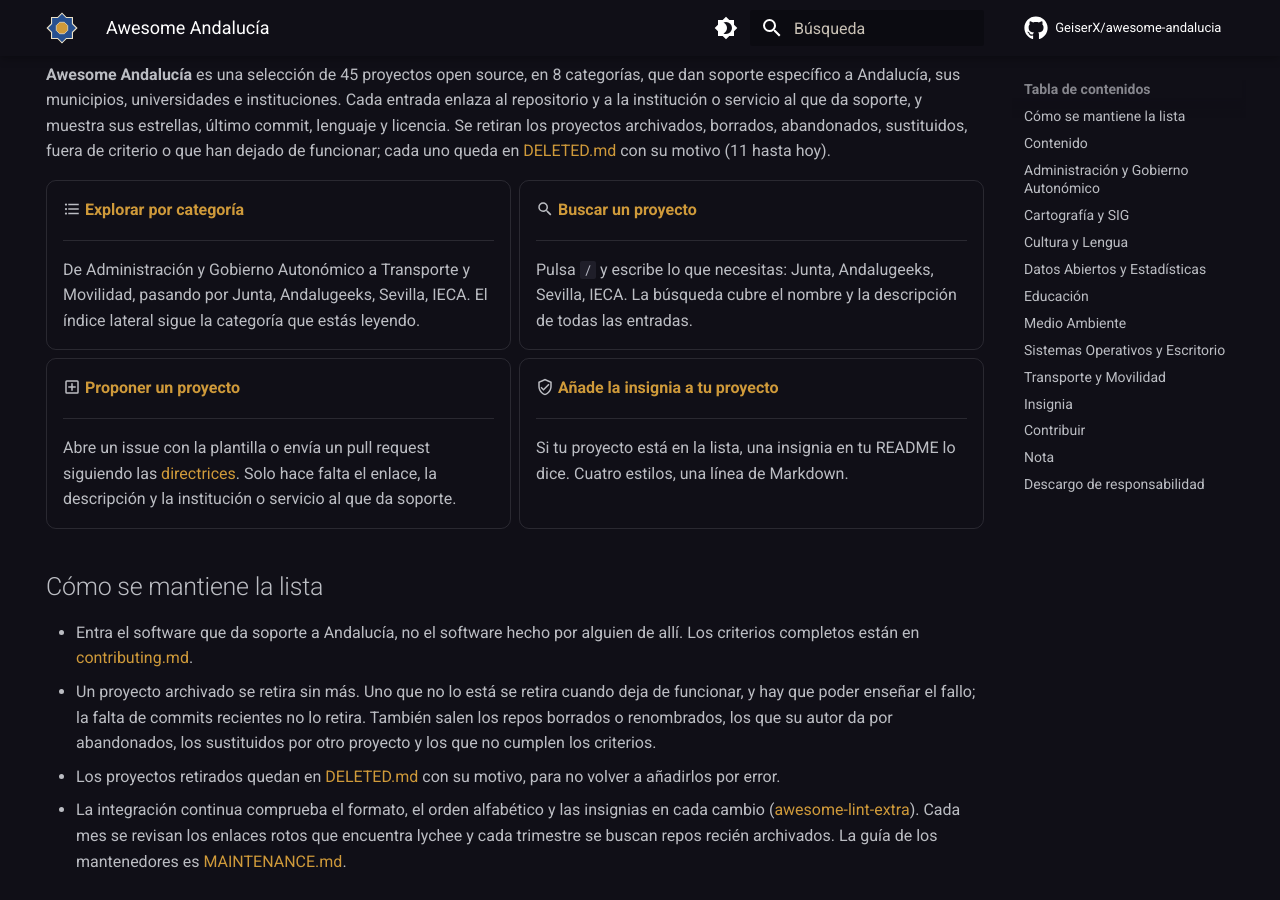
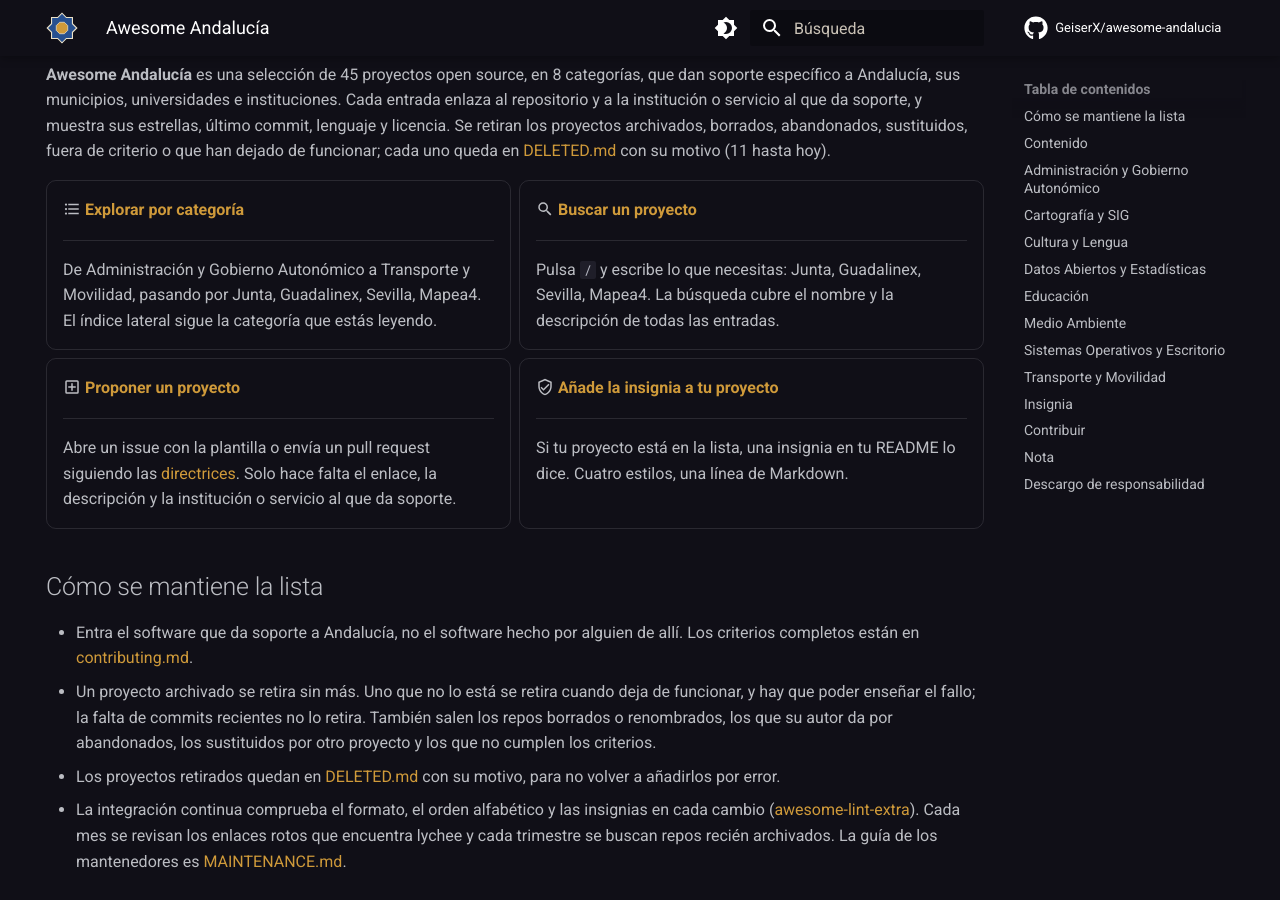
Before and after one commit to GeiserX/awesome-andalucia, an MkDocs documentation site: the page built from docs/index.md, in a window 1280 px wide and 900 px high, scrolled down 396 px. Built offline with MkDocs 1.6.1 and Material for MkDocs 9.7.7, drawn with Linux system fonts in a browser that asks for light colours; comment, search, counter and statistics services are not loaded; grey boxes are pictures that could not be loaded.

Commit message:
docs: point the search card at words the search actually finds (#18)
Search card names Guadalinex and Mapea4 instead of Andalugeeks and IECA; lychee skips the site's own address on pull requests.

```diff
--- a/docs/index.md
+++ b/docs/index.md
@@ -27,13 +27,13 @@ hide:
 
     ---
 
-    De Administración y Gobierno Autonómico a Transporte y Movilidad, pasando por Junta, Andalugeeks, Sevilla, IECA. El índice lateral sigue la categoría que estás leyendo.
+    De Administración y Gobierno Autonómico a Transporte y Movilidad, pasando por Junta, Guadalinex, Sevilla, Mapea4. El índice lateral sigue la categoría que estás leyendo.
 
 -   :material-magnify: **[Buscar un proyecto](https://geiserx.github.io/awesome-andalucia/?q=Junta)**
 
     ---
 
-    Pulsa `/` y escribe lo que necesitas: Junta, Andalugeeks, Sevilla, IECA. La búsqueda cubre el nombre y la descripción de todas las entradas.
+    Pulsa `/` y escribe lo que necesitas: Junta, Guadalinex, Sevilla, Mapea4. La búsqueda cubre el nombre y la descripción de todas las entradas.
 
 -   :material-plus-box-outline: **[Proponer un proyecto](https://github.com/GeiserX/awesome-andalucia/issues/new?template=anadir-proyecto.md)**
 
```
Also changed, not shown: 1 other file.
